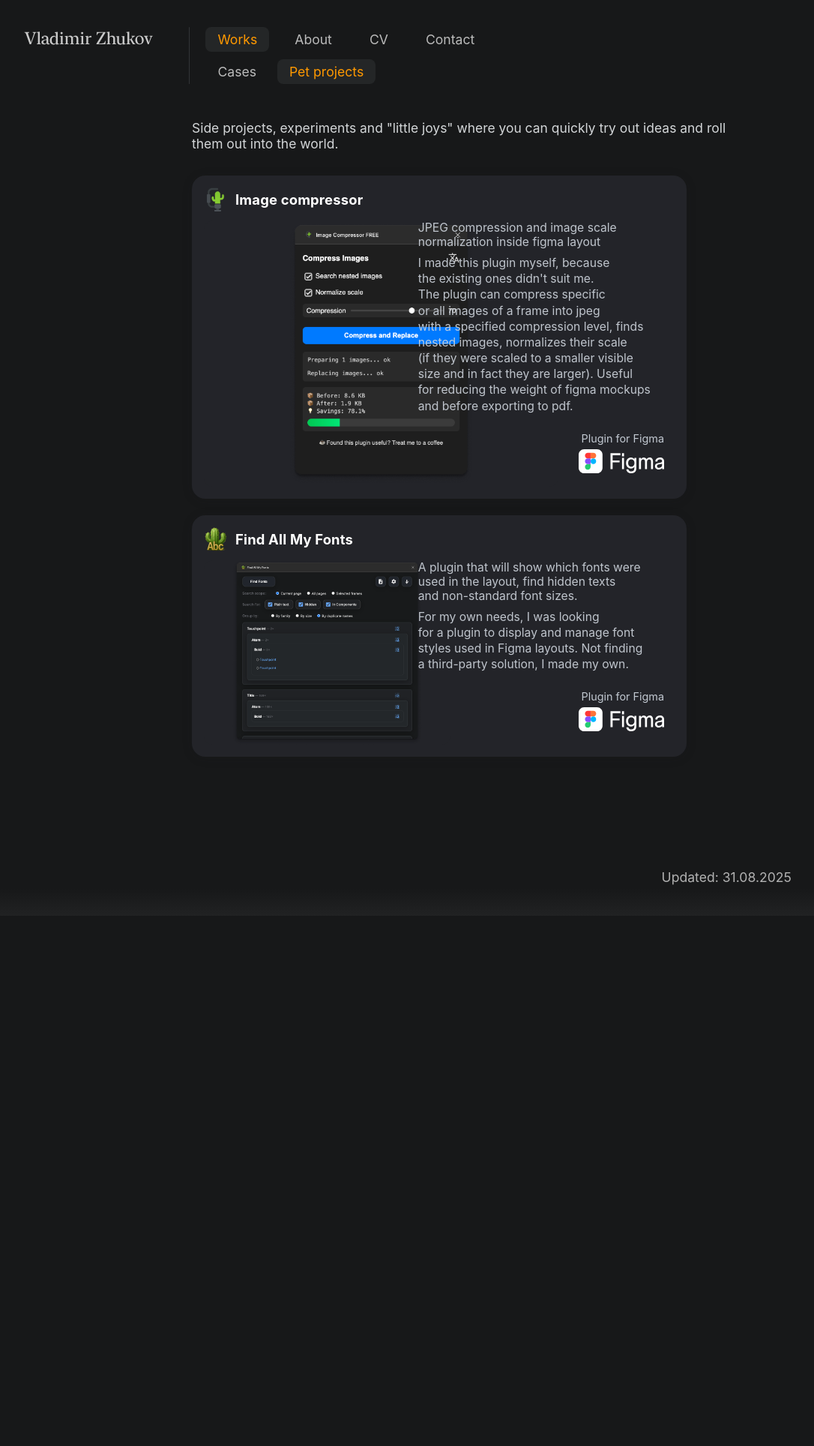
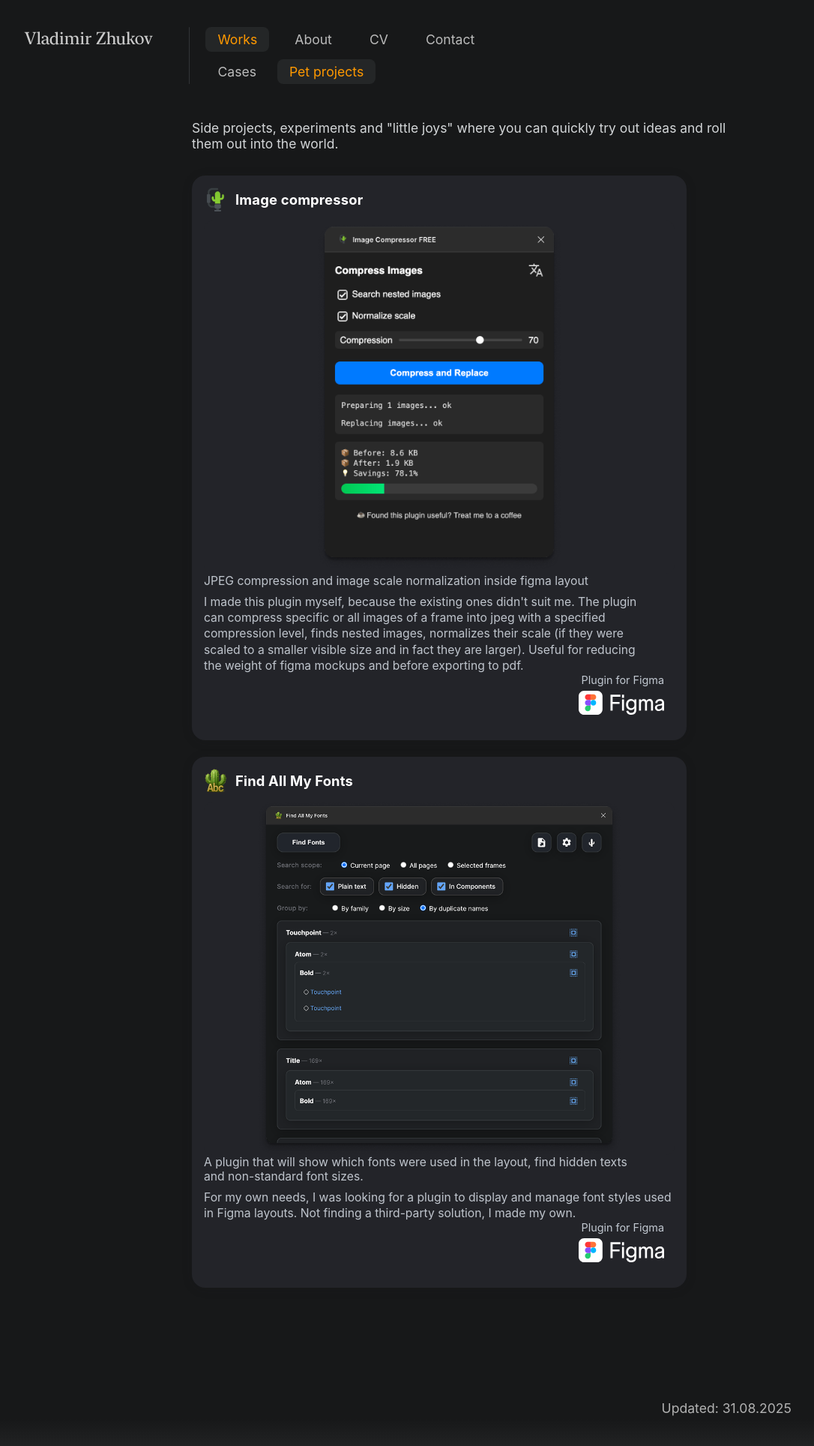
Before and after one commit to uxiscool/experience, a Jekyll site: the page built from pet-projects.md, in a window 1280 px wide. Shown: the whole page at 75% size, without its empty margins (24-1110 px from the left). Built offline with Jekyll 4.4.1, drawn with Linux system fonts in a browser that asks for light colours; before the commit the page ends 1221 px from its top, so only the background shows below that.

Commit message:
Add files via upload

```diff
--- a/css/main.css
+++ b/css/main.css
@@ -10,6 +10,15 @@ body{
 }
 body.lb-lock{ overflow:hidden; }
 section{ padding-top:2rem; }
+
+html, body { height:100%; }
+body{
+  min-height:100dvh;
+  display:flex;
+  flex-direction:column;
+}
+main{ flex:1 0 auto; }
+
 
 /* ---- Layout ---- */
 .container{
@@ -427,14 +436,6 @@ body.page-contact>main{ flex:1 0 auto; }
   text-overflow:ellipsis;
 }
 
-/* Тело карточки */
-.pp-body{
-  display:grid;
-  grid-template-columns:minmax(0,1fr) minmax(0,1.2fr);
-  gap:16px;
-  align-items:stretch;
-  min-width:0;
-}
 /* Узкая карточка ≤520px — одна колонка */
 @container (max-width:520px){
   .pp-body{ grid-template-columns:1fr; }
@@ -447,36 +448,6 @@ body.page-contact>main{ flex:1 0 auto; }
   }
 }
 
-.pp-media{ min-height:180px; overflow:hidden; }
-.pp-media img{
-  max-width:100%;
-  max-height:100%;
-  object-fit:contain;
-  display:block;
-  margin:0 auto;
-}
-
-/* Правая колонка: первая строка тянется, вторая под футер */
-.pp-side{
-  display:grid;
-  grid-template-rows:1fr auto;  /* возвращаем 1fr auto */
-  min-width:0;
-  min-height:180px;
-  align-self:stretch;
-  row-gap: 24px;
-}
-
-/* Блок с текстом: держим всё у верхнего края */
-.pp-text{
-  display:flex;                  /* вместо grid */
-  flex-direction:column;
-  gap:8px;
-  align-items:flex-start;
-  min-width:0;
-  padding-right: 32px;
-}
-
-.pp-subtitle{ color:#cdd3db; opacity:.92; font: size 98rem; }
 .pp-desc{ color:#cdd3db; opacity:.92; font-size:.98rem; line-height:1.35; }
 
 /* Футер — жёстко к правому нижнему углу */
@@ -552,14 +523,26 @@ body.page-contact>main{ flex:1 0 auto; }
 .has-loaded .img-skel{ display:none; }
 
 /* Pet projects — медиаблок и лэйаут справа */
+/* Медиа-поле слева в карточке */
 .pp-media{
-  position:relative; overflow:hidden; border-radius:12px;
-  background:#232429; aspect-ratio:4 / 3; min-width:0;
+  position:relative;
+  overflow:hidden;
+  border-radius:12px;
+  background:#232429;
+  aspect-ratio:4 / 3;   /* держим высоту, пока грузится */
+  min-width:0;
 }
-.pp-media-link{ position:relative; display:block; width:100%; height:100%; }
+.pp-media-link{
+  position:relative;
+  display:block;
+  width:100%;
+  height:100%;           /* ← важно: ссылка растягивается на весь блок */
+}
 .pp-media .lazy-img{
-  width:100%; height:100%; max-width:100%; max-height:100%;
-  object-fit:contain; display:block;
+  width:100%; height:100%;
+  max-width:100%; max-height:100%;
+  object-fit:contain;
+  display:block;
 }
 /* Тело/правая колонка — тянем по высоте, футер внизу */
 .pp-body{ align-items:stretch; }
```
